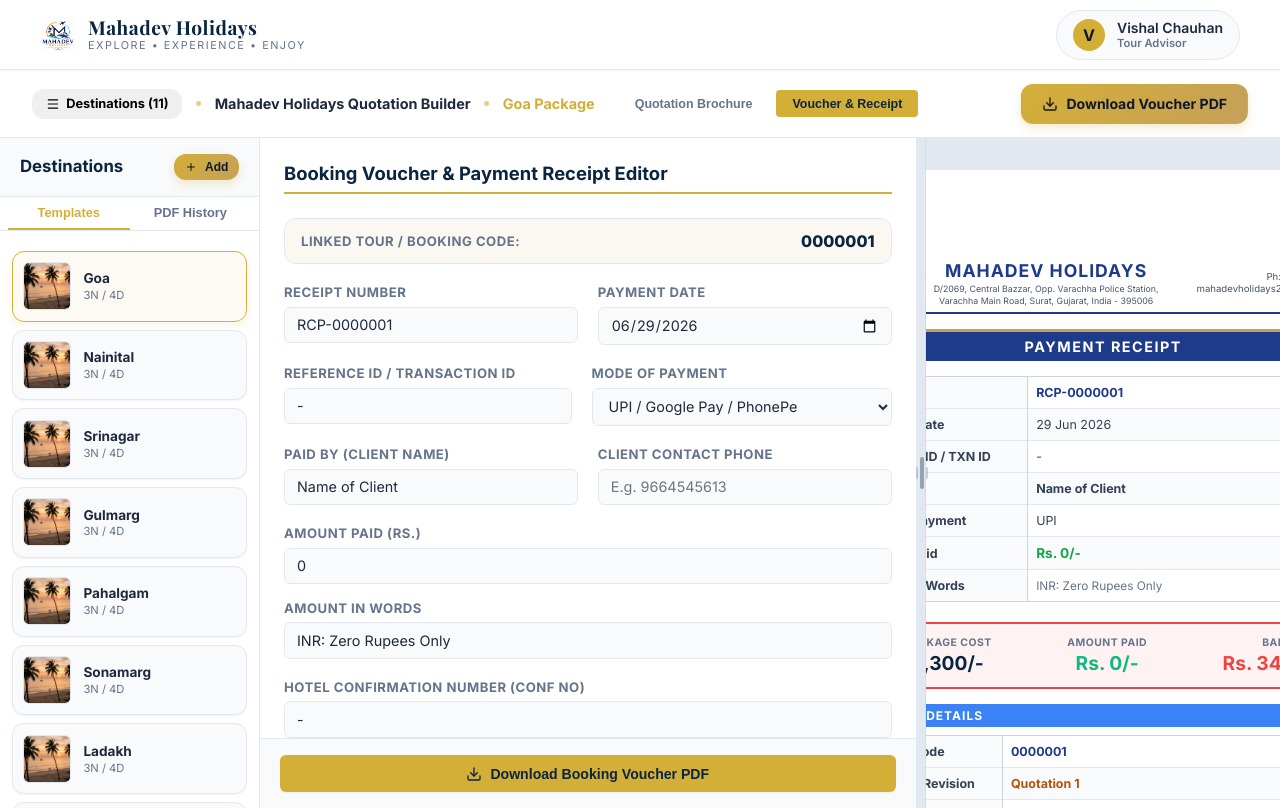
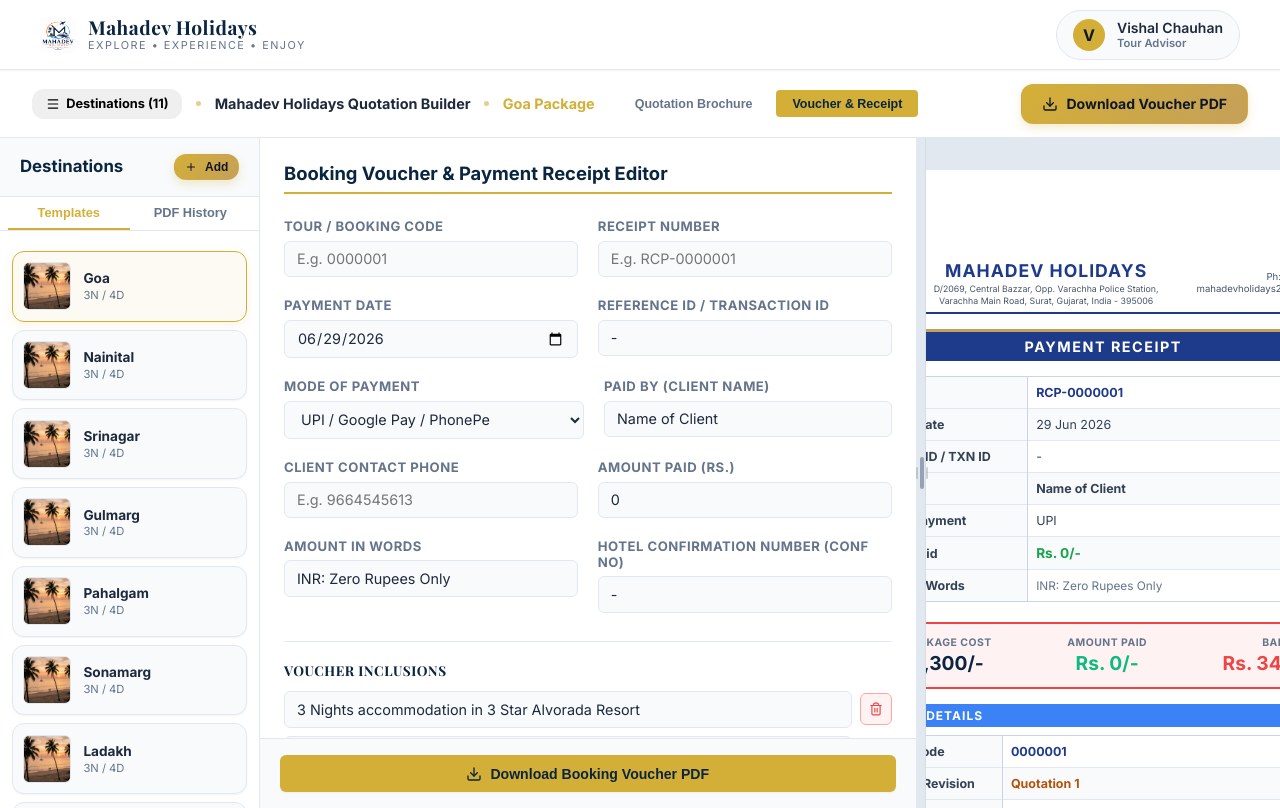
Before and after one commit to netscale33/mahadev-tt, a Next.js app: page / in a window 1280 px wide. Both pictures are taken after a click on the button "Voucher & Receipt". Built offline with nearby package versions, Linux system fonts and the light colour scheme; a web font is replaced by a local one.

Commit message:
feat: Add editable input fields for Tour Code and Receipt Number in both Step 1 and Voucher form step

```diff
--- a/src/components/PackageForm.tsx
+++ b/src/components/PackageForm.tsx
@@ -458,24 +458,32 @@
           </div>
 
           <div style={{ display: "flex", flexDirection: "column", gap: "1.25rem" }}>
-            {/* Passenger Count Indicator */}
-            <div style={{ backgroundColor: "rgba(197, 160, 89, 0.08)", padding: "0.75rem 1rem", borderRadius: "var(--radius-md)", border: "1px solid var(--border-color)", display: "flex", justifyContent: "space-between", alignItems: "center" }}>
-              <span className="form-label" style={{ margin: 0, fontWeight: "bold" }}>Linked Tour / Booking Code:</span>
-              <span style={{ fontWeight: 800, color: "var(--primary)", fontSize: "1rem" }}>{data.tourCode || "0000001"}</span>
-            </div>
-
-            {/* Row 1: Receipt No & Payment Date */}
+            {/* Row 1: Tour Code & Receipt No */}
             <div style={{ display: "grid", gridTemplateColumns: "1fr 1fr", gap: "1.25rem" }}>
+              <div className="form-group" style={{ margin: 0 }}>
+                <label className="form-label" style={{ fontWeight: "bold" }}>Tour / Booking Code</label>
+                <input
+                  type="text"
+                  className="form-input"
+                  value={data.tourCode || ""}
+                  onChange={(e) => handleInputChange("tourCode", e.target.value)}
+                  placeholder="E.g. 0000001"
+                />
+              </div>
               <div className="form-group" style={{ margin: 0 }}>
                 <label className="form-label" style={{ fontWeight: "bold" }}>Receipt Number</label>
                 <input
                   type="text"
                   className="form-input"
-                  value={data.receiptNo || `RCP-${data.tourCode || "0000001"}`}
+                  value={data.receiptNo || ""}
                   onChange={(e) => handleInputChange("receiptNo", e.target.value)}
-                  placeholder="E.g. RCP-000473"
+                  placeholder={`E.g. RCP-${data.tourCode || "0000001"}`}
                 />
               </div>
+            </div>
+
+            {/* Row 2: Payment Date & Reference ID */}
+            <div style={{ display: "grid", gridTemplateColumns: "1fr 1fr", gap: "1.25rem" }}>
               <div className="form-group" style={{ margin: 0 }}>
                 <label className="form-label" style={{ fontWeight: "bold" }}>Payment Date</label>
                 <input
@@ -485,10 +493,6 @@
                   onChange={(e) => handleInputChange("paymentDate", e.target.value)}
                 />
               </div>
-            </div>
-
-            {/* Row 2: Reference ID & Mode of Payment */}
-            <div style={{ display: "grid", gridTemplateColumns: "1fr 1fr", gap: "1.25rem" }}>
               <div className="form-group" style={{ margin: 0 }}>
                 <label className="form-label" style={{ fontWeight: "bold" }}>Reference ID / Transaction ID</label>
                 <input
@@ -499,6 +503,10 @@
                   placeholder="E.g. UPI Ref Number or -"
                 />
               </div>
+            </div>
+
+            {/* Row 3: Mode of Payment & Paid By */}
+            <div style={{ display: "grid", gridTemplateColumns: "1fr 1fr", gap: "1.25rem" }}>
               <div className="form-group" style={{ margin: 0 }}>
                 <label className="form-label" style={{ fontWeight: "bold" }}>Mode of Payment</label>
                 <select
@@ -513,10 +521,6 @@
                   <option value="CHEQUE">CHEQUE</option>
                 </select>
               </div>
-            </div>
-
-            {/* Row 3: Paid By & Client Phone */}
-            <div style={{ display: "grid", gridTemplateColumns: "1fr 1fr", gap: "1.25rem" }}>
               <div className="form-group" style={{ margin: 0 }}>
                 <label className="form-label" style={{ fontWeight: "bold" }}>Paid By (Client Name)</label>
                 <input
@@ -527,6 +531,10 @@
                   placeholder="Client Name"
                 />
               </div>
+            </div>
+
+            {/* Row 4: Client Phone & Amount Paid */}
+            <div style={{ display: "grid", gridTemplateColumns: "1fr 1fr", gap: "1.25rem" }}>
               <div className="form-group" style={{ margin: 0 }}>
                 <label className="form-label" style={{ fontWeight: "bold" }}>Client Contact Phone</label>
                 <input
@@ -537,10 +545,6 @@
                   placeholder="E.g. 9664545613"
                 />
               </div>
-            </div>
-
-            {/* Row 4: Amount Paid & Amount in Words */}
-            <div style={{ display: "flex", flexDirection: "column", gap: "1rem" }}>
               <div className="form-group" style={{ margin: 0 }}>
                 <label className="form-label" style={{ fontWeight: "bold" }}>Amount Paid (Rs.)</label>
                 <input
@@ -558,6 +562,10 @@
                   placeholder="E.g. 12000"
                 />
               </div>
+            </div>
+
+            {/* Row 5: Amount in Words & Hotel Confirmation Details */}
+            <div style={{ display: "grid", gridTemplateColumns: "1fr 1fr", gap: "1.25rem" }}>
               <div className="form-group" style={{ margin: 0 }}>
                 <label className="form-label" style={{ fontWeight: "bold" }}>Amount in Words</label>
                 <input
@@ -568,10 +576,6 @@
                   placeholder="INR: Twelve Thousand Rupees Only"
                 />
               </div>
-            </div>
-
-            {/* Row 5: Hotel Confirmation Details */}
-            <div style={{ display: "grid", gridTemplateColumns: "1fr", gap: "1.25rem" }}>
               <div className="form-group" style={{ margin: 0 }}>
                 <label className="form-label" style={{ fontWeight: "bold" }}>Hotel Confirmation Number (Conf No)</label>
                 <input
@@ -1144,7 +1148,7 @@
         {activeStep === 0 && (
           <div className="form-step-pane">
             <div className="form-grid">
-              <div className="form-group full-width">
+              <div className="form-group">
                 <label className="form-label">Client / Guest Name</label>
                 <input
                   type="text"
@@ -1152,6 +1156,17 @@
                   value={data.guestName || ""}
                   onChange={(e) => handleInputChange("guestName", e.target.value)}
                   placeholder="E.g. Mahadev Tour & Travels ( Vishal )"
+                />
+              </div>
+
+              <div className="form-group">
+                <label className="form-label">Tour / Booking Code</label>
+                <input
+                  type="text"
+                  className="form-input"
+                  value={data.tourCode || ""}
+                  onChange={(e) => handleInputChange("tourCode", e.target.value)}
+                  placeholder="E.g. 0000001"
                 />
               </div>
 
```
